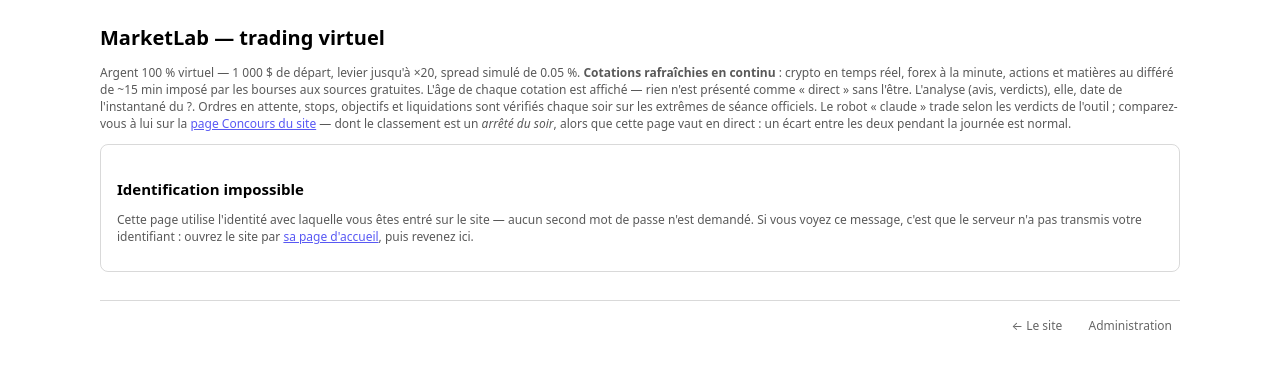
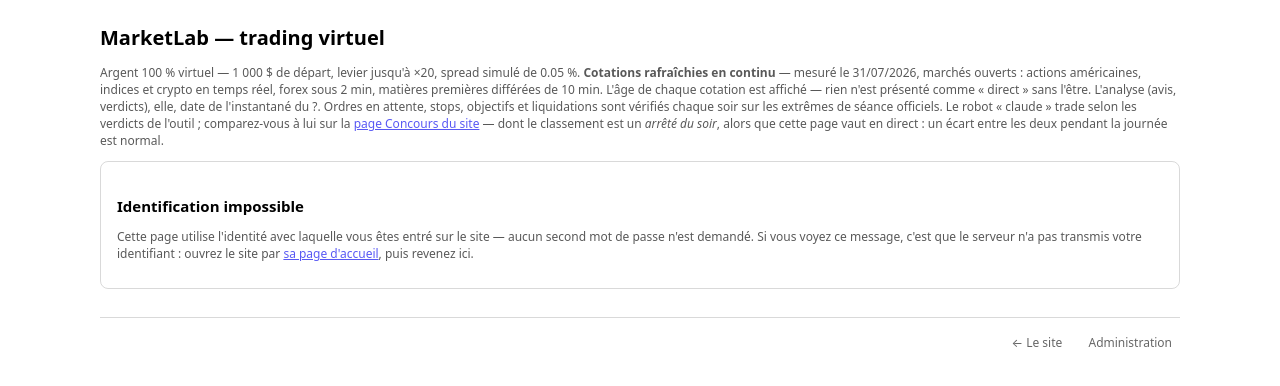
Before and after one commit to David-GNLF/marketlab, a PHP site: page /trading/ in a window 1280 px wide. Shown: the top 386 px of the page. Run offline with PHP 8.4, Linux system fonts and the light colour scheme.

Commit message:
Le differe des cotations etait faux : mesure, puis corrige
« Crypto en temps reel, forex a la minute, actions et matieres au differe de
~15 min imposé par les bourses aux sources gratuites » — cette phrase figurait
a quatre endroits du site. Elle n'avait JAMAIS ete mesuree : elle avait ete
ecrite de memoire, et elle etait fausse dans les deux sens.

MESURE le 2026-07-31 a 16 h 48 UTC, marches americains ouverts, sur deux
releves espaces de 90 s — une cotation vivante doit voir son horodatage
AVANCER et son prix bouger, sinon c'est un instantane fige qu'on relit :

  actions americaines   TEMPS REEL   horodatage +93 s en 90 s, prix qui bouge
  indices               TEMPS REEL   idem
  crypto (Binance)      TEMPS REEL
  forex                 < 2 min
  matieres (futures)    10 min       le differe du CME, pas 15
  actions europeennes   non mesurable — Euronext etait fermee depuis 78 min

Autrement dit, le site sous-vendait ses actions americaines (annoncees a 15
min de retard alors qu'elles sont au tick) et sur-vendait ses matieres
premieres (10 min reels contre 15 annonces).

Les quatre mentions portent desormais les valeurs mesurees ET leur date. Une
affirmation de fraicheur sans date de mesure redevient fausse toute seule.

Ce qui fait foi reste l'horodatage renvoye avec CHAQUE prix, affiche a cote de
lui : une phrase generale ne peut pas dire la fraicheur d'une cotation
particuliere.

Le cas des actions europeennes reste a mesurer en seance — Euronext ouvre a
07 h 00 UTC.

407 tests.

Co-Authored-By: Claude Opus 5 <noreply@anthropic.com>

```diff
--- a/deploy/cours.php
+++ b/deploy/cours.php
@@ -29,7 +29,9 @@ echo json_encode([
     'genere_le' => date('Y-m-d H:i:s'),
     'ttl_s' => ML_COURS_TTL,
     'note' => 'crypto en temps réel (Binance) ; forex à la minute ; actions '
-            . 'et matières avec le différé de ~15 min imposé par les bourses '
+            . 'actions américaines et indices en temps réel, forex sous '
+            . '2 min, matières premières différées de 10 min (mesuré le '
+            . '31/07/2026, marchés ouverts). '
             . 'aux sources gratuites. « age_s » donne l\'âge réel de chaque '
             . 'cotation ; source « publié » = repli sur l\'instantané du site.',
 ], JSON_UNESCAPED_UNICODE);
--- a/deploy/trading/index.php
+++ b/deploy/trading/index.php
@@ -8,8 +8,9 @@
  * espace « Mon compte » (levier par défaut, mot de passe, remise à zéro).
  *
  * Exécution au COURS FRAIS servi par le relais (cours_lib.php) : crypto en
- * temps réel, forex à la minute, actions et matières au différé de ~15 min
- * des sources gratuites. Chaque prix est affiché avec son âge, et le repli
+ * temps réel comme les actions américaines et les indices, forex sous 2 min,
+ * matières premières différées de 10 min (mesuré le 2026-07-31, marchés
+ * ouverts). Chaque prix est affiché avec son âge, et le repli
  * sur le dernier cours publié est signalé comme tel. Les ordres en attente,
  * stops, objectifs et liquidations sont appliqués par le robot quotidien sur
  * les extrêmes de séance officiels.
@@ -577,9 +578,10 @@ if (!in_array($symbole_choisi, $actifs, true)) $symbole_choisi = '';
 <h1>MarketLab — trading virtuel</h1>
 <p class="note">Argent 100 % virtuel — 1 000 $ de départ, levier jusqu'à
   ×<?= LEVIER_MAX ?>, spread simulé de <?= SPREAD_PCT ?> %.
-  <strong>Cotations rafraîchies en continu</strong> : crypto en temps réel,
-  forex à la minute, actions et matières au différé de ~15 min imposé par les
-  bourses aux sources gratuites. L'âge de chaque cotation est affiché — rien
+  <strong>Cotations rafraîchies en continu</strong> — mesuré le 31/07/2026,
+  marchés ouverts : actions américaines, indices et crypto en temps réel,
+  forex sous 2 min, matières premières différées de 10 min.
+  L'âge de chaque cotation est affiché — rien
   n'est présenté comme « direct » sans l'être. L'analyse (avis, verdicts),
   elle, date de l'instantané du <?= h(date_donnees()) ?>.
   Ordres en attente, stops, objectifs et liquidations sont vérifiés chaque
--- a/front/src/App.jsx
+++ b/front/src/App.jsx
@@ -2088,8 +2088,9 @@ function BandeauFlux() {
   return (
     <p className="note">Cours actualisés à{" "}
       {actualise.toLocaleTimeString("fr-FR")} — {direct}/{total} en direct.
-      Crypto en temps réel, forex à la minute, actions et matières au différé
-      de ~15 min des sources gratuites ; l'âge de chaque cotation est affiché.
+      Mesuré le 31/07/2026, marchés ouverts : actions américaines et indices
+      en temps réel, crypto en temps réel, forex sous 2 min, matières
+      premières différées de 10 min. L'âge de chaque cotation est affiché.
     </p>
   );
 }
```
Also changed, not shown: deploy/cours_lib.php (+15 -4 lines).
